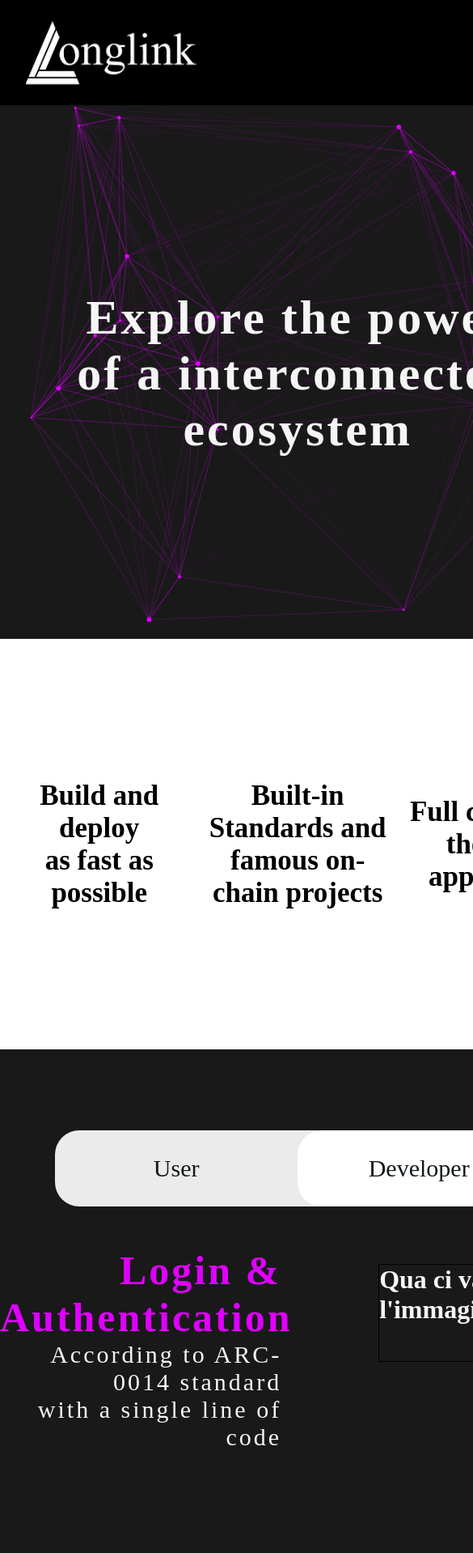
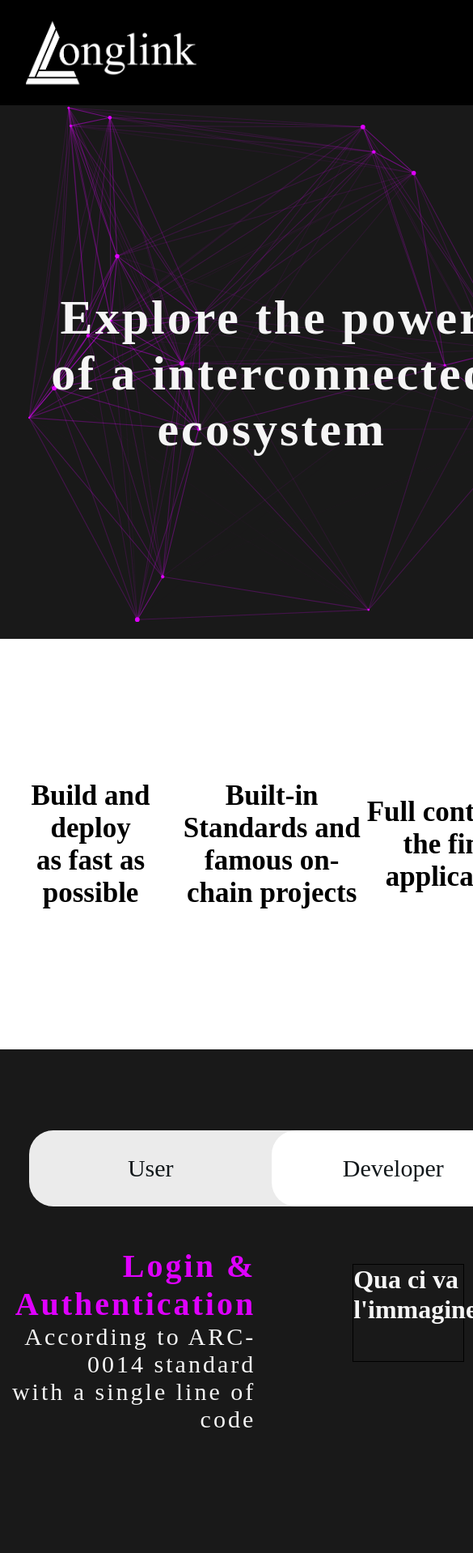
Before and after one commit to XLongLink/Website, a Next.js app: page / in a window 390 px wide. Shown: the top 1918 px of the page at 81% size, 585 px wide, since content can reach past the window. Built offline with nearby package versions, Linux system fonts and the light colour scheme; what @walletconnect/client would draw is missing.

Commit message:
Modifiche NavBar

```diff
--- a/components/index/features.module.css
+++ b/components/index/features.module.css
@@ -14,7 +14,7 @@
     /*color: #DF00FF;*/
     letter-spacing: 3px;
     font-family: "Times New Roman", Times, serif;
-    font-size: 50px;
+    font-size: 40px;
     font-weight: bold;
     text-align: right;
     padding: 0px;
@@ -26,7 +26,7 @@
     color: var(--pink);
     letter-spacing: 3px;
     font-family: "Times New Roman", Times, serif;
-    font-size: 50px;
+    font-size: 40px;
     font-weight: bold;
     text-align: left;
     padding: 0px;
--- a/components/navabar/navbar.module.css
+++ b/components/navabar/navbar.module.css
@@ -2,8 +2,13 @@
     background: var(--black);
 }
 
+.menuText{
+    color: var(--white);
+}
+
 .appbar {
     background: var(--black);
+    height: 100%;
 }
 
 .box {
@@ -28,4 +33,8 @@
 }
 
 @media (max-width: 900px) {
+
+    .appbar{
+        height: 120%;
+    }
 }
--- a/components/navabar/navbar.tsx
+++ b/components/navabar/navbar.tsx
@@ -47,7 +47,7 @@ function NavBar() {
                     {/* WEBPAGES BUTTONS */}
                     <Box
                         className={styles.box}
-                        sx={{ display: { xs: 'none', sm: 'none', md: 'flex', lg: 'flex', xl: 'flex' } }}>
+                        sx={{ display: ["none","none","flex","flex","flex"] }}>
                         <Button
                             className={styles.text}
                             key='Home'
@@ -83,7 +83,7 @@ function NavBar() {
                         </Button>
                     </Box>
                     {/* DROPDOWN MENU */}
-                    <Box sx={{ flexGrow: 1, right: 0, position: 'absolute', display: { xs: 'flex', sm: 'flex', md: 'none' } }}>
+                    <Box sx={{ flexGrow: 1, right: 0, position: 'absolute', display: ["flex","flex","none","none","none"] }}>
                         <IconButton
                             aria-controls="menu-appbar"
                             onClick={handleOpenNavMenu}
@@ -103,7 +103,7 @@ function NavBar() {
                                 vertical: 'top',
                                 horizontal: 'right',
                             }}
-                            className={styles.menu}
+                            classes={{paper: styles.menu}}
                             open={Boolean(anchorElNav)}
                             onClose={handleCloseNavMenu}
                         >
@@ -111,6 +111,7 @@ function NavBar() {
                                 key='Home'
                                 href="/"
                                 onClick={handleCloseNavMenu}
+                                className={styles.menuText}
                             >
                                 <Typography textAlign="center">Home</Typography>
                             </MenuItem>
@@ -118,6 +119,7 @@ function NavBar() {
                                 key='News'
                                 href="/news"
                                 onClick={handleCloseNavMenu}
+                                className={styles.menuText}
                             >
                                 <Typography textAlign="center">News</Typography>
                             </MenuItem>
@@ -126,6 +128,7 @@ function NavBar() {
                                 href="https://xlonglink.github.io/docs/api/props"
                                 target="_blank"
                                 onClick={handleCloseNavMenu}
+                                className={styles.menuText}
                             >
                                 <Typography textAlign="center">Docs</Typography>
                             </MenuItem>
@@ -133,6 +136,7 @@ function NavBar() {
                                 key='About'
                                 href="/about"
                                 onClick={handleCloseNavMenu}
+                                className={styles.menuText}
                             >
                                 <Typography textAlign="center">About</Typography>
                             </MenuItem>
@@ -142,7 +146,7 @@ function NavBar() {
 
                     {/* WALLETCONNECT BUTTON */}
                     {/*
-                        <Box sx={{ right: 0, position: 'absolute', display: { xs: 'none', sm: 'none', md: 'flex', lg: 'flex', xl: 'flex' } }}>
+                        <Box sx={{ right: 0, position: 'absolute', display: ["none","none","flex","flex","flex"] }}>
                             <Connect />
                         </Box>
                             */}
```
Also changed, not shown: 1 other file (tests, documents, lock files or other folders).
